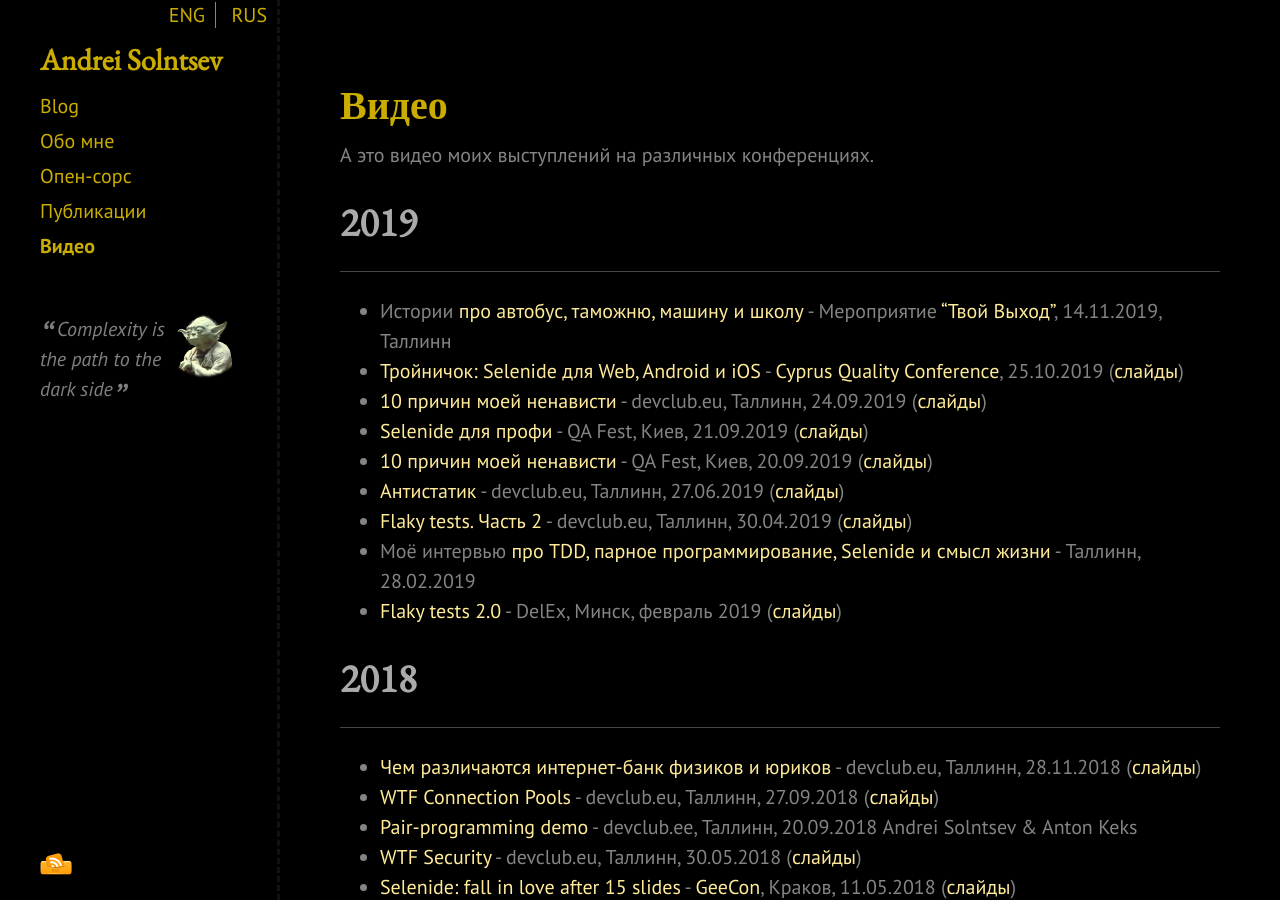
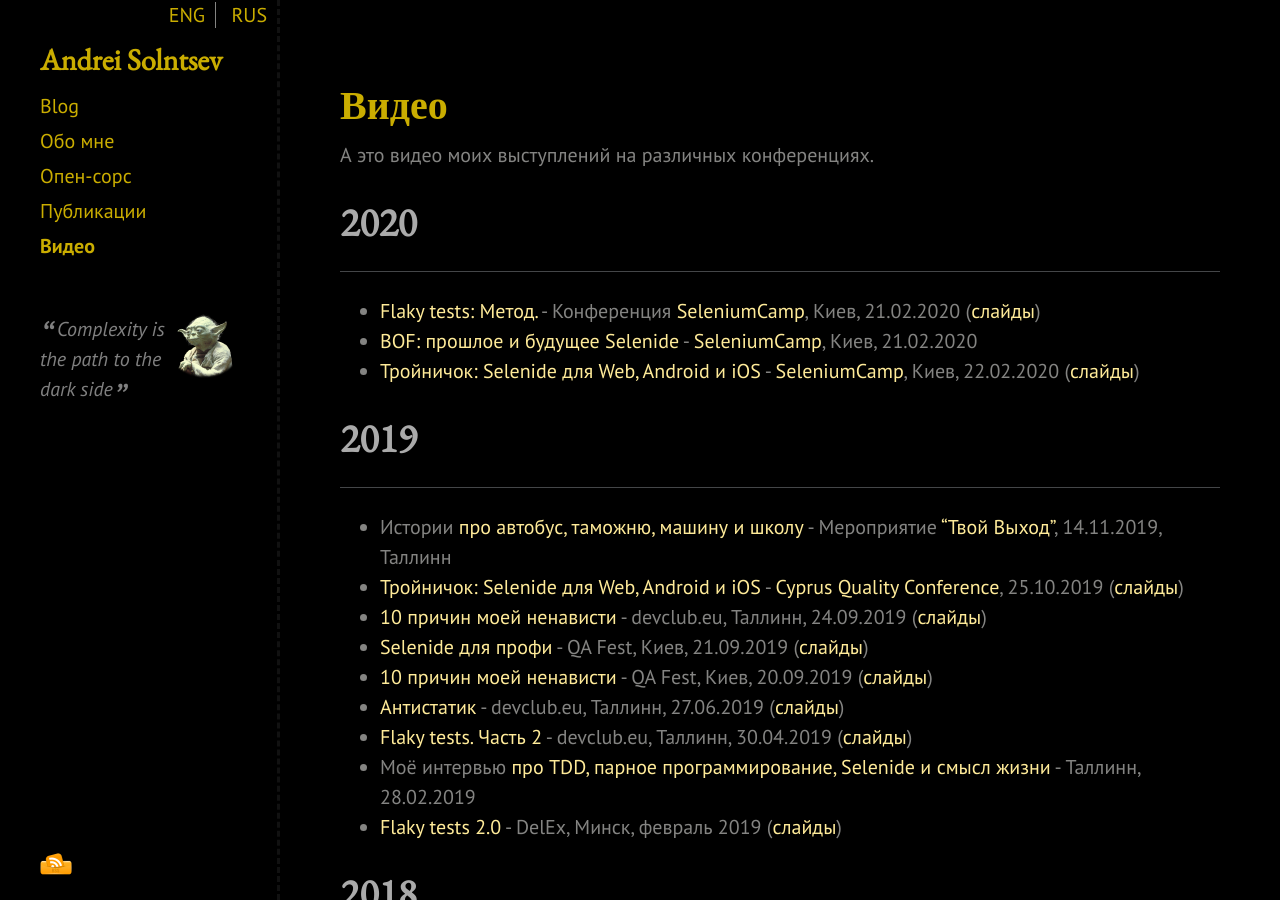
Before and after one commit to asolntsev/asolntsev.github.io, a Jekyll site: the page built from ru/video.md, in a window 1280 px wide and 900 px high. Built offline with Jekyll 4.4.1, drawn with Linux system fonts in a browser that asks for light colours; nearby versions of some CDN libraries.

Commit message:
add presentations from SeleniumCamp 2020

```diff
--- a/ru/video.md
+++ b/ru/video.md
@@ -5,6 +5,13 @@ category: ru
 ---
 
 А это видео моих выступлений на различных конференциях.
+
+# 2020
+* * *
+
+* [Flaky tests: Метод.](https://seleniumcamp.com/talk/flaky-tests-method/) - Конференция [SeleniumCamp](https://seleniumcamp.com/materials/), Киев, 21.02.2020   ([слайды](https://docs.google.com/presentation/d/1k2eWe5Zb0KH1tOGI04Wnq37o2Nhf9DjCMTaxPuD14bY/edit?usp=sharing))
+* [BOF: прошлое и будущее Selenide](https://seleniumcamp.com/talk/bof-glorious-past-and-promising-future-of-selenide/) - [SeleniumCamp](https://seleniumcamp.com/materials/), Киев, 21.02.2020
+* [Тройничок: Selenide для Web, Android и iOS](https://seleniumcamp.com/talk/selenide-for-web-android-and-ios/) - [SeleniumCamp](https://seleniumcamp.com/materials/), Киев, 22.02.2020  ([слайды](https://docs.google.com/presentation/d/1rmfr7hj2R2ky0e57oNixW32_1ES8-VNL3xxTSRK4t14/edit?usp=sharing))
 
 # 2019
 * * *
@@ -108,7 +115,7 @@ category: ru
 * [Selenide](https://vimeo.com/78251994) - 18 июля, Рига, devclub.lv
 * [Eclipse vs Intellij IDEA](http://2013.javapoint.ru/talks/11/) - 5 апреля, Санкт-Петербург, JPoint
 * [Test-driven web development with Selenide](http://seleniumcamp.com/archive/selenium-camp-2013/materials/tdd-with-selenide/) - 1 марта, Киев, SeleniumCamp
-* [Selenide: тестирование по-пацански](http://www.devclub.eu/2013/03/28/selenide-solntsev-gerasimov/) - 26 февраля, Таллинн, devclub.eu
+* [Selenide: тестирование по-пацански](https://www.youtube.com/watch?v=Y0-wSgjzteE&t=3s) - 26 февраля, Таллинн, devclub.eu
 
 # 2012
 * * *
@@ -123,7 +130,7 @@ category: ru
   * _"Church of agile" labaka prezentacija! :D Paldies_
 * [Церковь Святого Аджайла](https://www.youtube.com/watch?v=Qu8l84H32jI) - 22.05.2012, devclub.eu, Таллинн
   * Доклад #2 девклуба за 2012 год
-* [Open-source Codeborne: MobileID & Selenide](http://devclub.ee/lugu/andrei-solntsev/open-source-codeborne-andrei-solntsev-ja-anton-keks) - апрель 2012, devclub.ee, Таллинн
+* [Open-source Codeborne: MobileID & Selenide](https://www.youtube.com/watch?v=xrK4BJMkVJ4) - апрель 2012, devclub.ee, Таллинн
 
 # 2011
 * * *
```
